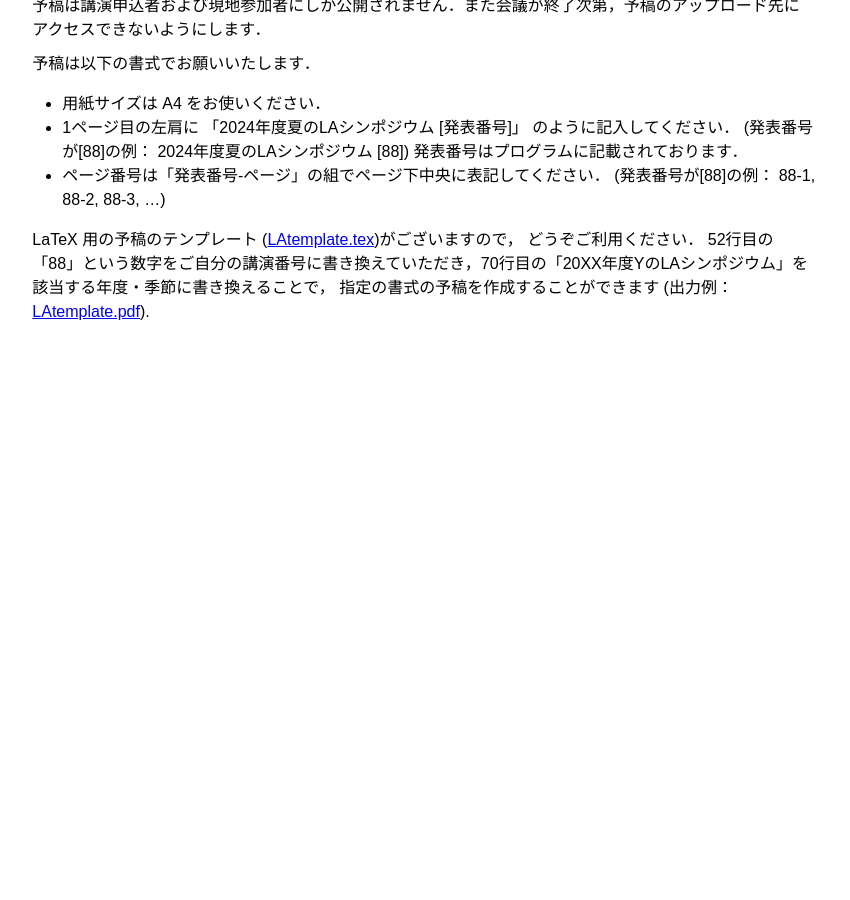
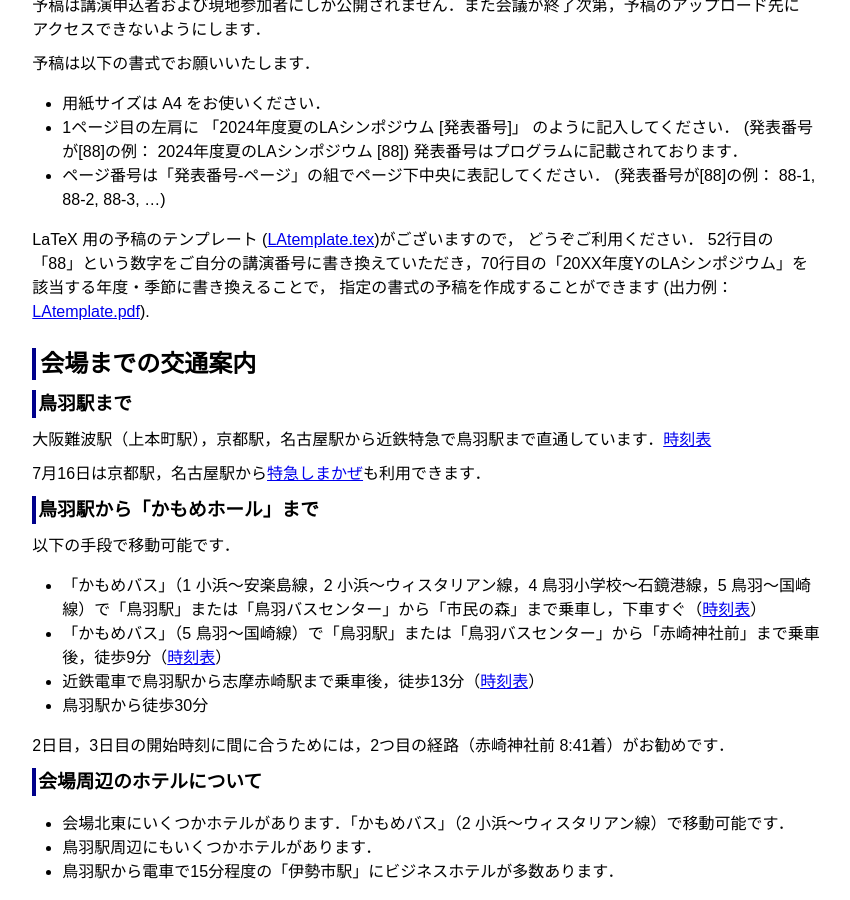
Before and after one commit to ytamura12/la-symposium_test.github.io, a Jekyll site: the page built from 2024/summer.md, in a window 1280 px wide and 900 px high, scrolled down 1182 px. Shown: the whole window, without its empty margins (326-1176 px from the left). Built offline with Jekyll 4.4.1, drawn with Linux system fonts in a browser that asks for light colours; before the commit the page ends 1516 px from its top, so only the background shows below that.

Commit message:
Update summer.md (add a transportation information) and news.md

```diff
--- a/2024/summer.md
+++ b/2024/summer.md
@@ -91,3 +91,31 @@ title: LA Symposium 2024, 夏のLA
 
 LaTeX 用の予稿のテンプレート ([LAtemplate.tex]({{ "/assets/tex/LAtemplate.tex" | relative_url }}))がございますので， どうぞご利用ください．
 52行目の「88」という数字をご自分の講演番号に書き換えていただき，70行目の「20XX年度YのLAシンポジウム」を該当する年度・季節に書き換えることで， 指定の書式の予稿を作成することができます (出力例：[LAtemplate.pdf]({{ "/assets/tex/LAtemplate.pdf" | relative_url }})).
+
+
+
+会場までの交通案内
+--------
+
+### 鳥羽駅まで
+
+大阪難波駅（上本町駅），京都駅，名古屋駅から近鉄特急で鳥羽駅まで直通しています．[時刻表](https://www.kintetsu.co.jp/gyoumu/Express/A10002.html#sec03)
+
+7月16日は京都駅，名古屋駅から[特急しまかぜ](https://www.kintetsu.co.jp/senden/shimakaze/)も利用できます．
+
+### 鳥羽駅から「かもめホール」まで
+
+以下の手段で移動可能です．
+
+* 「かもめバス」（1 小浜～安楽島線，2 小浜～ウィスタリアン線，4 鳥羽小学校～石鏡港線，5 鳥羽～国崎線）で「鳥羽駅」または「鳥羽バスセンター」から「市民の森」まで乗車し，下車すぐ（[時刻表](https://www.city.toba.mie.jp/soshiki/t_kanri/gyomu/doro_kotsu/kokyo_kotsu/1642.html)）
+* 「かもめバス」（5 鳥羽～国崎線）で「鳥羽駅」または「鳥羽バスセンター」から「赤崎神社前」まで乗車後，徒歩9分（[時刻表](https://www.city.toba.mie.jp/soshiki/t_kanri/gyomu/doro_kotsu/kokyo_kotsu/1642.html)）
+* 近鉄電車で鳥羽駅から志摩赤崎駅まで乗車後，徒歩13分（[時刻表](https://www.kintetsu.co.jp/station/station_info/station20007.html)）
+* 鳥羽駅から徒歩30分
+
+2日目，3日目の開始時刻に間に合うためには，2つ目の経路（赤崎神社前 8:41着）がお勧めです．
+
+### 会場周辺のホテルについて
+
+* 会場北東にいくつかホテルがあります．「かもめバス」（2 小浜～ウィスタリアン線）で移動可能です．
+* 鳥羽駅周辺にもいくつかホテルがあります．
+* 鳥羽駅から電車で15分程度の「伊勢市駅」にビジネスホテルが多数あります．
```
Also changed, not shown: _includes/news.md (+1 -0 lines).
